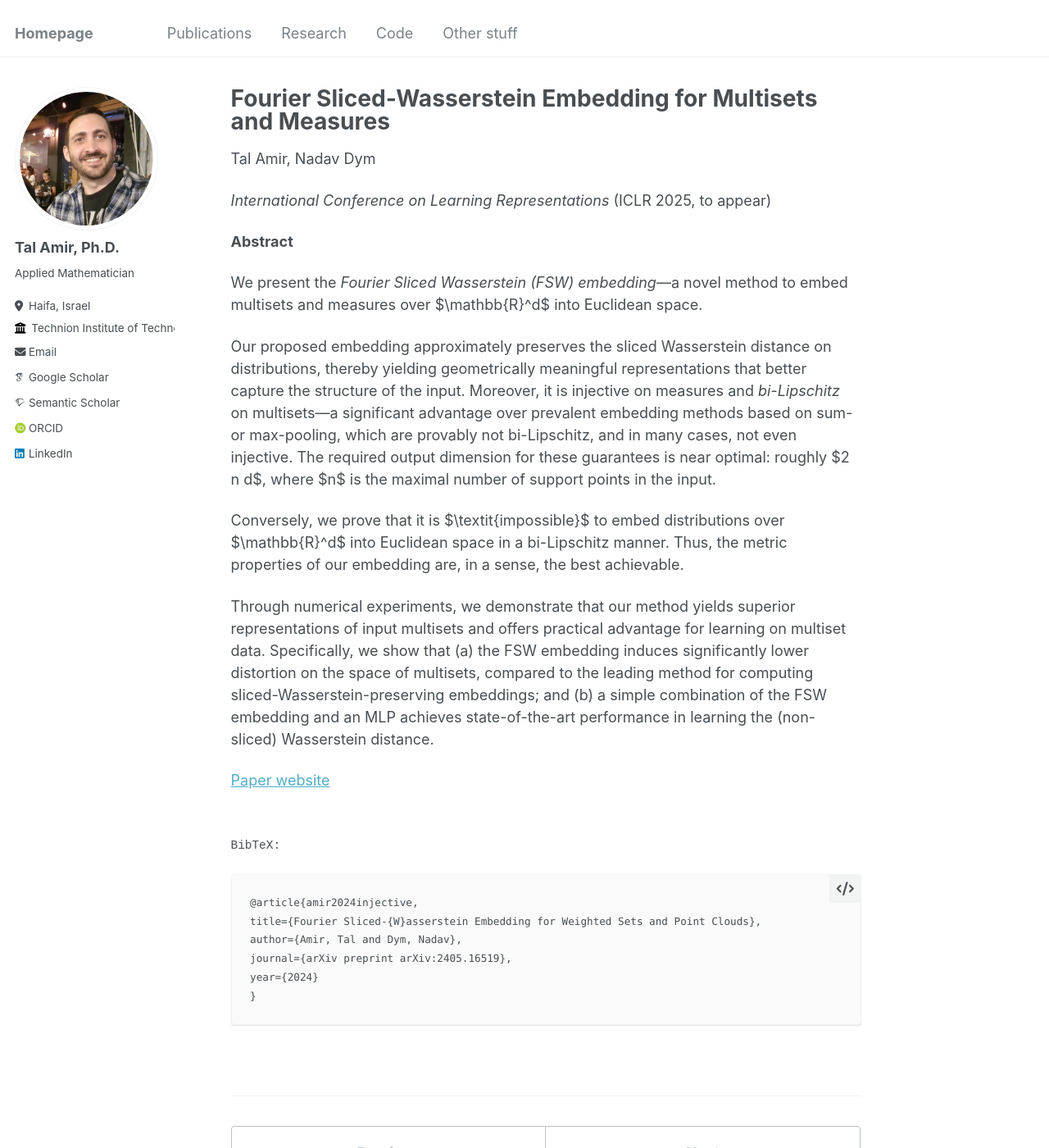
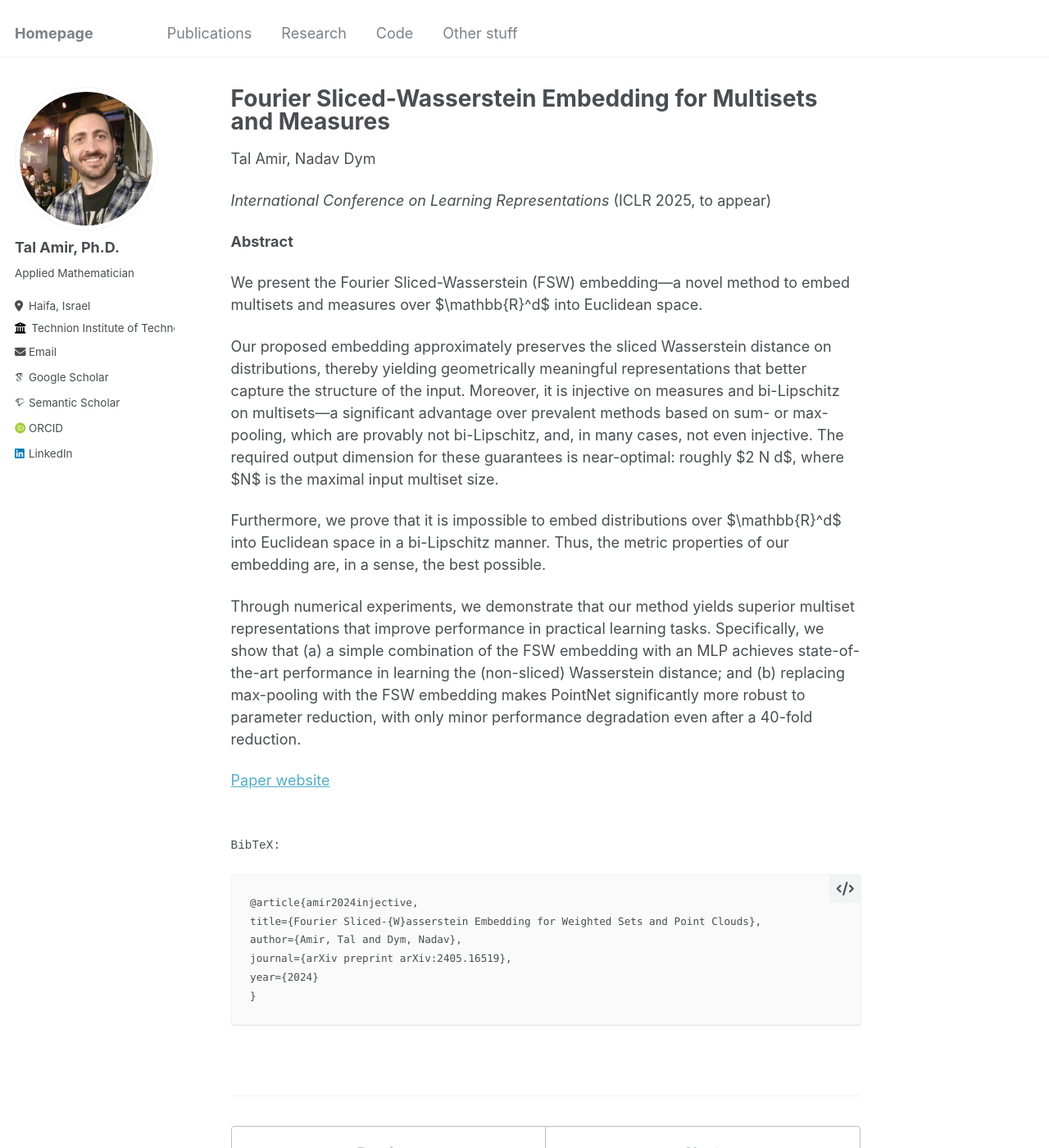
Before and after one commit to tal-amir/tal-amir.github.io, a Jekyll site: the page built from _publications/2024-05 Fourier Sliced-Wasserstein Embedding.md, in a window 1280 px wide and 1400 px high. Shown: the whole window at 82% size. Built offline with Jekyll 4.4.1, drawn with Linux system fonts in a browser that asks for light colours; some web fonts are replaced.

Commit message:
Update 2024-05 Fourier Sliced-Wasserstein Embedding.md

```diff
--- a/_publications/2024-05 Fourier Sliced-Wasserstein Embedding.md
+++ b/_publications/2024-05 Fourier Sliced-Wasserstein Embedding.md
@@ -24,11 +24,10 @@ bibtex: |
 
 **Abstract**
 
-We present the *Fourier Sliced Wasserstein (FSW) embedding*—a novel method to embed multisets and measures over $\mathbb{R}^d$ into Euclidean space.
+We present the Fourier Sliced-Wasserstein (FSW) embedding—a novel method to embed multisets and measures over $\mathbb{R}^d$ into Euclidean space.
 
-Our proposed embedding approximately preserves the sliced Wasserstein distance on distributions, thereby yielding geometrically meaningful representations that better capture the structure of the input. Moreover, it is injective on measures and *bi-Lipschitz* on multisets—a significant advantage over prevalent embedding methods based on sum- or max-pooling, which are provably not bi-Lipschitz, and in many cases, not even injective.
-The required output dimension for these guarantees is near optimal: roughly $2 n d$, where $n$ is the maximal number of support points in the input.
+Our proposed embedding approximately preserves the sliced Wasserstein distance on distributions, thereby yielding geometrically meaningful representations that better capture the structure of the input. Moreover, it is injective on measures and bi-Lipschitz on multisets—a significant advantage over prevalent methods based on sum- or max-pooling, which are provably not bi-Lipschitz, and, in many cases, not even injective. The required output dimension for these guarantees is near-optimal: roughly $2 N d$, where $N$ is the maximal input multiset size.
 
-Conversely, we prove that it is $\textit{impossible}$ to embed distributions over $\mathbb{R}^d$ into Euclidean space in a bi-Lipschitz manner. Thus, the metric properties of our embedding are, in a sense, the best achievable.
+Furthermore, we prove that it is impossible to embed distributions over $\mathbb{R}^d$ into Euclidean space in a bi-Lipschitz manner. Thus, the metric properties of our embedding are, in a sense, the best possible.
 
-Through numerical experiments, we demonstrate that our method yields superior representations of input multisets and offers practical advantage for learning on multiset data. Specifically, we show that (a) the FSW embedding induces significantly lower distortion on the space of multisets, compared to the leading method for computing sliced-Wasserstein-preserving embeddings; and (b) a simple combination of the FSW embedding and an MLP achieves state-of-the-art performance in learning the (non-sliced) Wasserstein distance.
+Through numerical experiments, we demonstrate that our method yields superior multiset representations that improve performance in practical learning tasks. Specifically, we show that (a) a simple combination of the FSW embedding with an MLP achieves state-of-the-art performance in learning the (non-sliced) Wasserstein distance; and (b) replacing max-pooling with the FSW embedding makes PointNet significantly more robust to parameter reduction, with only minor performance degradation even after a 40-fold reduction.
```
